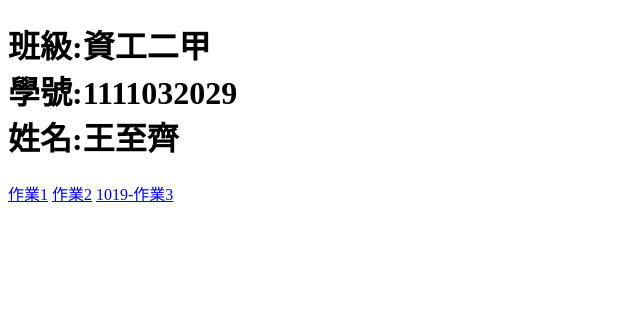
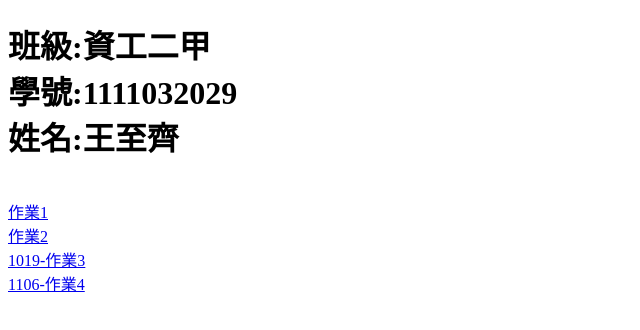
Before and after one commit to zichi77777/chi725, a plain HTML site: page index.html in a window 1280 px wide. Shown: the whole page, without its empty margins (0-640 px from the left). Drawn offline with Linux system fonts and the light colour scheme.

Commit message:
Update index.html

```diff
--- a/index.html
+++ b/index.html
@@ -5,9 +5,14 @@
     </head>
     <body>
          <h1>班級:資工二甲 <br>學號:1111032029 <br>姓名:王至齊</h1>
+        <br>
          <a href = "homework1.html">作業1</a>
+        <br>
          <a href = "homework2.html">作業2</a>
+        <br>
         <a href = "h3.html">1019-作業3</a>
+        <br>
+        <a href = "/h5/h5.html">1106-作業4</a>
 
     </body>
 </html>
```
